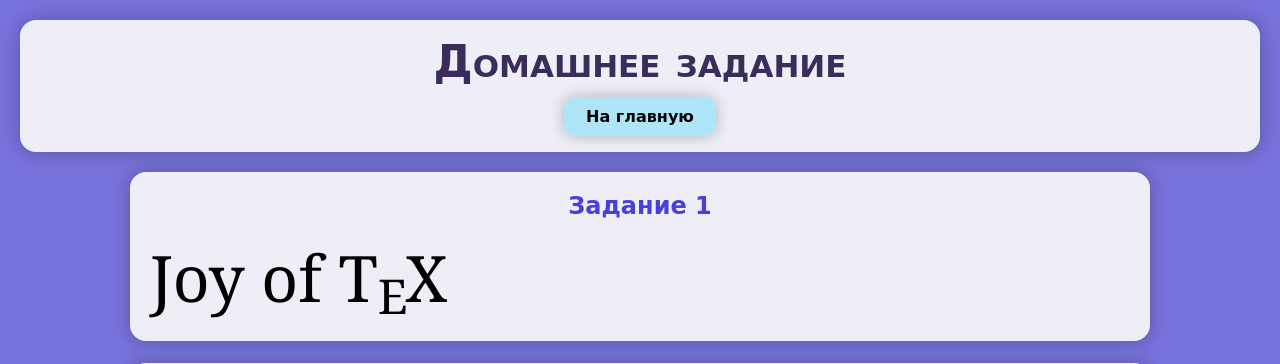
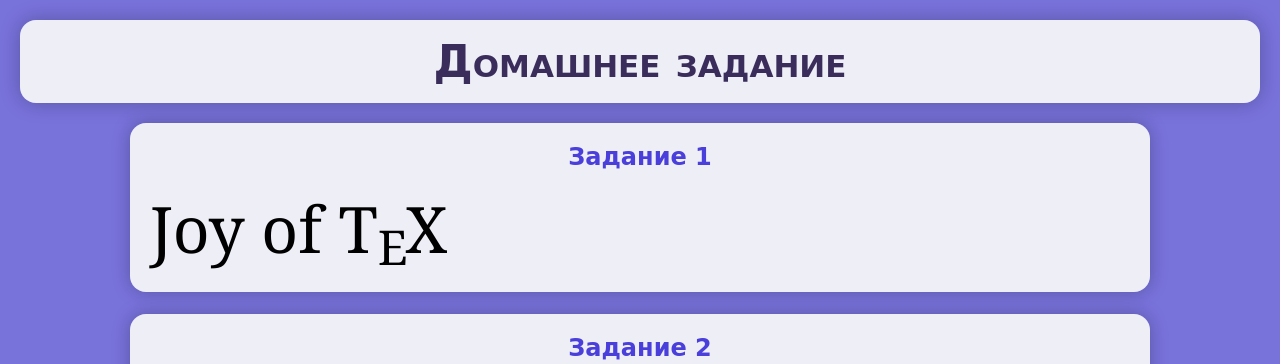
Before and after one commit to dashkas7/Python, a Flask app: page /homework/ in a window 1280 px wide. Shown: the top 364 px of the page. Run offline with Flask 3, Linux system fonts and the light colour scheme.

Commit message:
обновлен

```diff
--- a/home3_4_5/templates/homework5.html
+++ b/home3_4_5/templates/homework5.html
@@ -131,7 +131,7 @@
 
 <header>
   <h1>Домашнее задание</h1>
-  <a href="{{ url_for('index') }}" class="btn">На главную</a>
+
 </header>
 
 <main>
@@ -353,7 +353,7 @@
 
 </main>
 
- <a class="btn" href="{{ url_for('index') }}">На главную</a>
+ <a class="btn"  href="{{ url_for('index') }}">На главную</a>
 
 
 </body>
```
Also changed, not shown: home6/main.py (renamed from home4/main.py).
